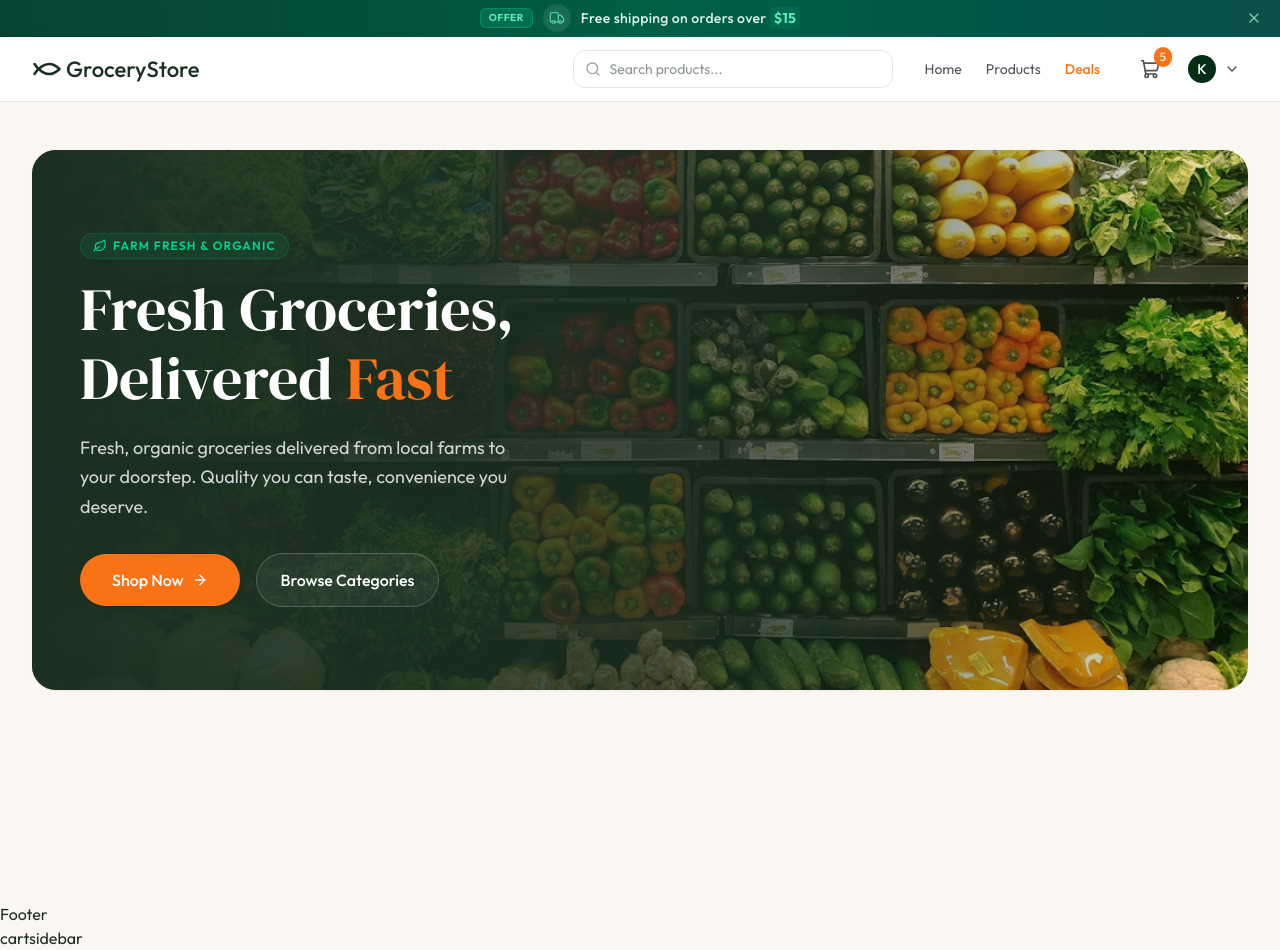
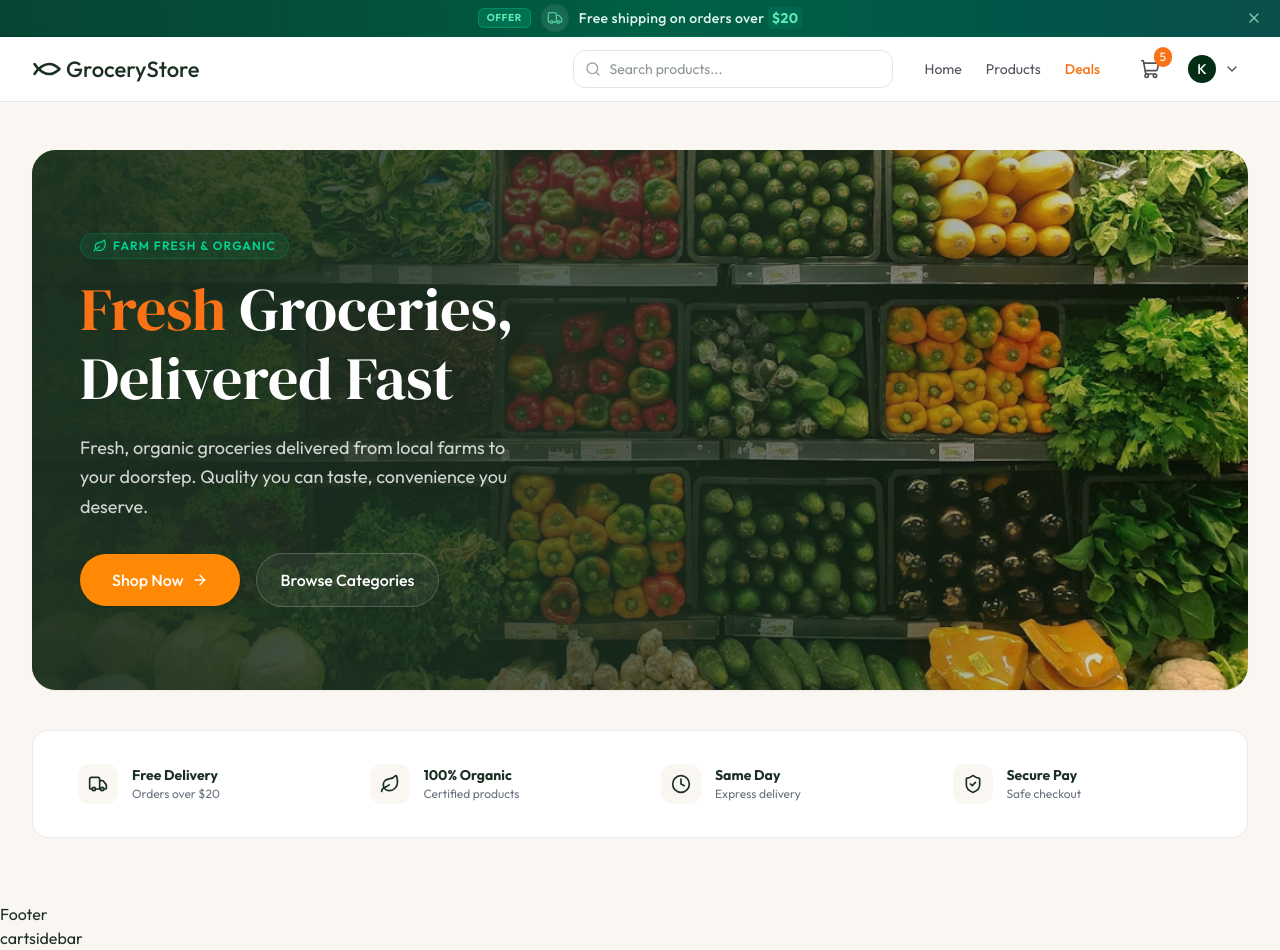
Before and after one commit to khadonnn/grocery-store-, a React (Vite) app: page / in a window 1280 px wide. Built offline with nearby package versions, Linux system fonts and the light colour scheme.

Commit message:
features

```diff
--- a/src/components/Banner.tsx
+++ b/src/components/Banner.tsx
@@ -33,7 +33,7 @@ const Banner = () => {
           <p className="font-medium text-emerald-50/95">
             Free shipping on orders over{" "}
             <span className="font-bold text-emerald-300 bg-emerald-400/10 px-1 py-0.5 rounded">
-              $15
+              $20
             </span>
           </p>
         </div>
--- /dev/null
+++ b/src/components/Home/Features.tsx
@@ -0,0 +1,36 @@
+import { heroSectionData } from "../../assets/assets";
+
+const Features = () => {
+  return (
+    <section className="bg-white py-5 border border-app-border/80 rounded-2xl">
+      <div className="max-w-7xl mx-auto px-4 sm:px-6 lg:px-8">
+        <div className="grid grid-cols-1 sm:grid-cols-2 md:grid-cols-4 gap-4">
+          {heroSectionData.hero_features.map((feature, i) => (
+            <div
+              key={i}
+              /* Thay đổi ở đây: Chuyển sang hàng ngang (flex-row), đổi items-start thành items-center */
+              className="group flex items-center gap-3.5 p-3 rounded-2xl border border-transparent hover:border-app-border/60 hover:bg-app-cream/40 transition-all duration-300"
+            >
+              {/* Icon thu nhỏ lại một chút (size-10) và thêm shrink-0 để không bị méo */}
+              <div className="size-10 rounded-xl bg-app-cream flex items-center justify-center shrink-0 group-hover:scale-105 transition-transform">
+                <feature.icon className="size-5 text-app-green" />
+              </div>
+
+              {/* Text nằm ngang hàng với Icon */}
+              <div className="flex-1 min-w-0">
+                <p className="font-bold text-app-green text-sm leading-tight mb-0.5 truncate">
+                  {feature.title}
+                </p>
+                <p className="text-xs text-app-text-light leading-tight line-clamp-2">
+                  {feature.desc}
+                </p>
+              </div>
+            </div>
+          ))}
+        </div>
+      </div>
+    </section>
+  );
+};
+
+export default Features;
--- a/src/components/Home/Hero.tsx
+++ b/src/components/Home/Hero.tsx
@@ -13,7 +13,7 @@ const Hero = () => {
       />
 
       {/* Lớp phủ Gradient có chiều sâu (Đậm ở trái để nổi bật chữ, mờ dần sang phải) */}
-      <div className="absolute inset-0 bg-gradient-to-r from-app-green via-app-green/80 to-transparent z-1" />
+      <div className="absolute inset-0 bg-gradient-to-r from-app-green/95 via-app-green/70 to-transparent z-1" />
 
       {/* Nội dung chính */}
       <div className="relative max-w-7xl mx-auto px-6 sm:px-8 lg:px-12 py-16 w-full z-10">
@@ -26,8 +26,8 @@ const Hero = () => {
 
           {/* Tiêu đề chính sử dụng Font Serif sang trọng */}
           <h1 className="font-serif text-4xl sm:text-5xl lg:text-6xl text-white leading-[1.15] mb-5">
-            Fresh Groceries, <br />
-            Delivered <span className="text-app-orange">Fast</span>
+            <span className="text-app-orange">Fresh</span> Groceries, <br />
+            Delivered Fast
           </h1>
 
           {/* Đoạn mô tả ngắn gọn, dễ đọc */}
@@ -40,7 +40,7 @@ const Hero = () => {
             {/* Nút Primary */}
             <Link
               to="/products"
-              className="px-8 py-3.5 bg-app-orange text-white font-medium rounded-full hover:bg-app-orange-dark shadow-sm hover:shadow-md transition-all flex items-center gap-2 active:scale-[0.98]"
+              className="px-8 py-3.5 bg-orange-400 text-white font-medium rounded-full hover:bg-app-orange-dark shadow-sm hover:shadow-md transition-all flex items-center gap-2 active:scale-[0.98]"
             >
               Shop Now
               <ArrowRightIcon className="size-4" />
--- a/src/pages/Home.tsx
+++ b/src/pages/Home.tsx
@@ -1,9 +1,11 @@
+import Features from "../components/Home/Features";
 import Hero from "../components/Home/Hero";
 
 const Home = () => {
   return (
     <div className="min-h-screen max-w-7xl mx-auto px-4 sm:px-6 lg:px-8 py-12">
       <Hero />
+      <Features />
     </div>
   );
 };
```
